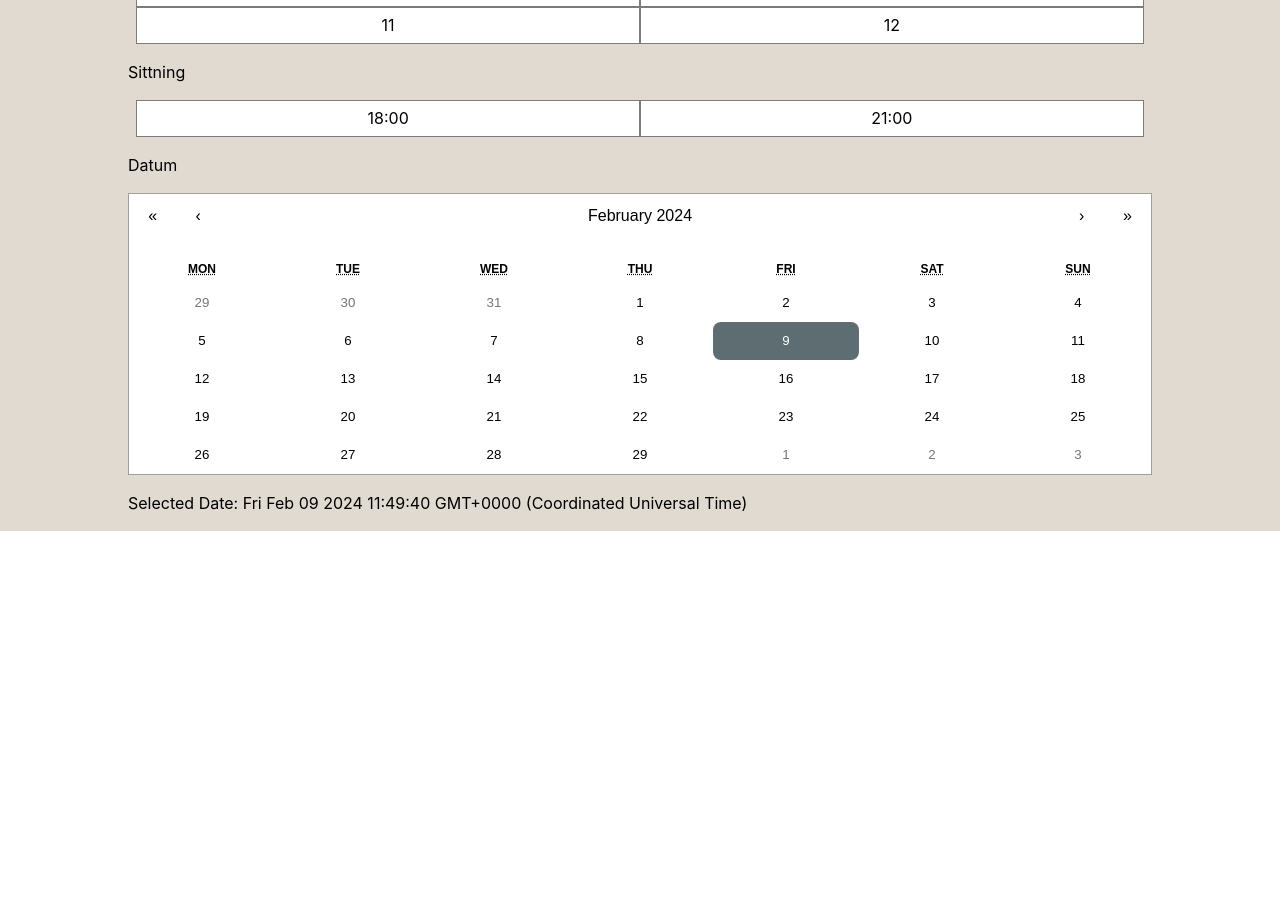
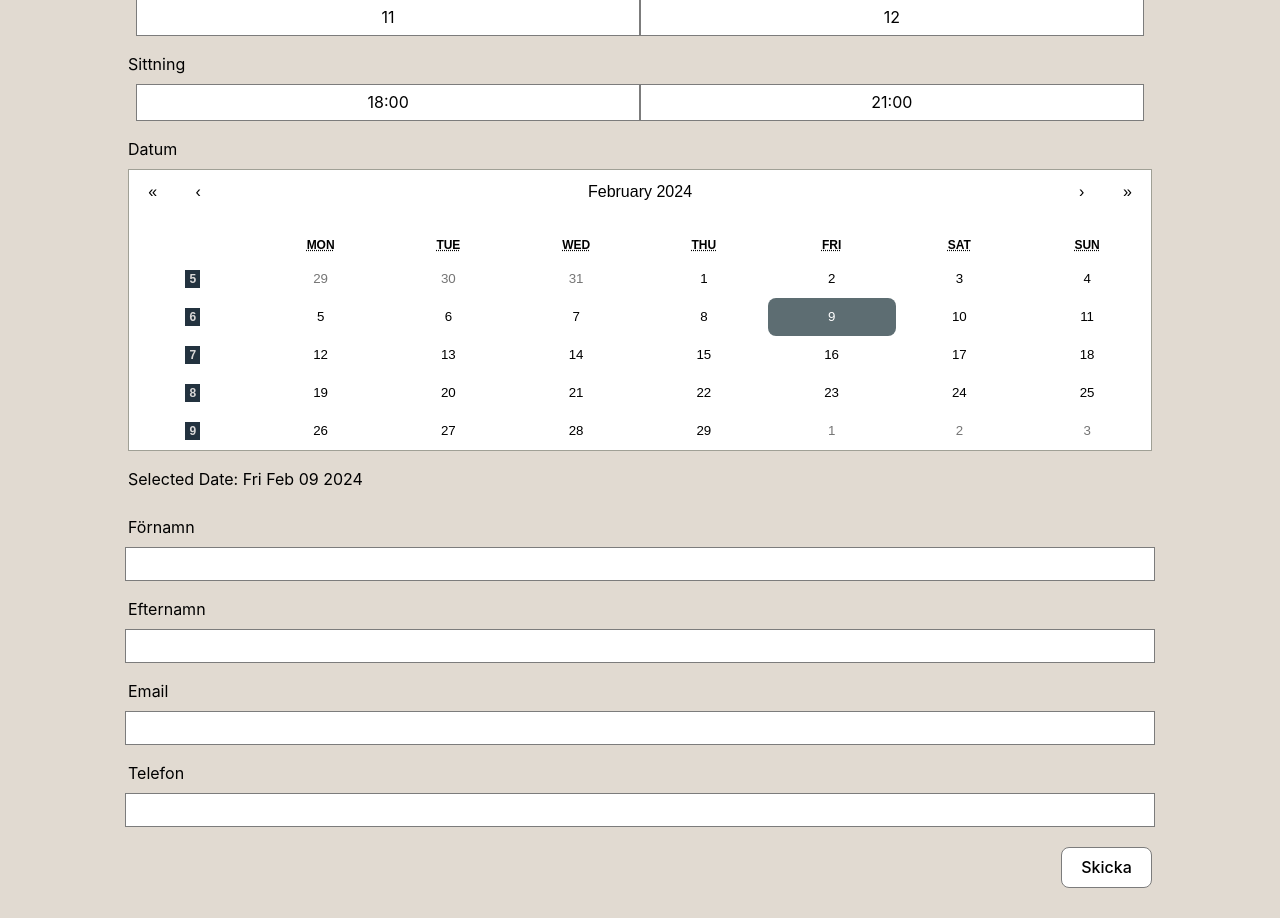
Before and after one commit to Medieinstitutet/the-restaurant-therestaurant9, a React (Vite) app: page /booking in a window 1280 px wide. Shown: the part 300-1218 px from the top of the page. Before the commit the page ends 831 px from the top, so only its background shows below. Built offline with nearby package versions, Linux system fonts and the light colour scheme.

Commit message:
booking form

```diff
--- a/src/pages/Booking.tsx
+++ b/src/pages/Booking.tsx
@@ -2,11 +2,11 @@ import { useState } from "react";
 import Calendar from "react-calendar";
 
 export const Booking = () => {
-  type ValuePiece = Date | null;
+  const [date, setDate] = useState(new Date());
 
-  type Value = ValuePiece | [ValuePiece, ValuePiece];
-
-  const [date, setDate] = useState<Value>(new Date());
+  function onChange(nextValue: any) {
+    setDate(nextValue);
+  }
 
   const numberOfGuests = [1, 2, 3, 4, 5, 6, 7, 8, 9, 10, 11, 12];
 
@@ -26,8 +26,19 @@ export const Booking = () => {
           <li>21:00</li>
         </ul>
         <p>Datum</p>
-        <Calendar value={date} onChange={setDate} />
-        <p>Selected Date: {date?.toString()}</p>
+        <Calendar value={date} onChange={onChange} showWeekNumbers />
+        <p>Selected Date: {date?.toDateString()}</p>
+        <p>Förnamn</p>
+        <input type="text" className="bookingInput" />
+        <p>Efternamn</p>
+        <input type="text" className="bookingInput" />
+        <p>Email</p>
+        <input type="email" className="bookingInput" />
+        <p>Telefon</p>
+        <input type="text" className="bookingInput" />
+        <div className="bookingButtonContainer">
+          <button className="bookingButton">Skicka</button>
+        </div>
       </form>
     </>
   );
--- a/src/styles/_bookingPage.scss
+++ b/src/styles/_bookingPage.scss
@@ -7,6 +7,7 @@
   width: 100%;
   background-color: rgba(225, 218, 209, 1);
   color: black;
+  padding-bottom: 30px;
 }
 
 .bookingForm ul {
@@ -22,6 +23,31 @@
 
 .bookingForm p {
   width: 80%;
+  margin-bottom: 8px;
+}
+
+.bookingForm .bookingInput {
+  width: 80%;
+  height: 30px;
+  background-color: white;
+  border: 0.5px solid #7c7c7c;
+  color: black;
+}
+.bookingButtonContainer {
+  width: 80%;
+  display: flex;
+  justify-content: flex-end;
+}
+
+.bookingForm .bookingButton {
+  background-color: white;
+  border: 0.5px solid #7c7c7c;
+  margin-top: 20px;
+  color: black;
+}
+
+.bookingForm .bookingButton:hover {
+  background-color: #cfbca5;
 }
 
 .bookingForm ul li {
--- a/src/styles/_calendar.scss
+++ b/src/styles/_calendar.scss
@@ -111,6 +111,11 @@
   font: inherit;
   font-size: 0.833em;
 }
+.react-calendar__tile span {
+  color: rgb(218, 216, 216);
+  width: 15px;
+  background: #23323f;
+}
 
 .react-calendar__tile:disabled {
   background-color: #f0f0f0;
@@ -129,12 +134,12 @@
 }
 
 .react-calendar__tile--now {
-  background: #5d6d72;
+  background: #cfbca5;
 }
 
 .react-calendar__tile--now:enabled:hover,
 .react-calendar__tile--now:enabled:focus {
-  background: #92aab1;
+  background: #9c8e7c;
 }
 
 .react-calendar__tile--hasActive {
```
